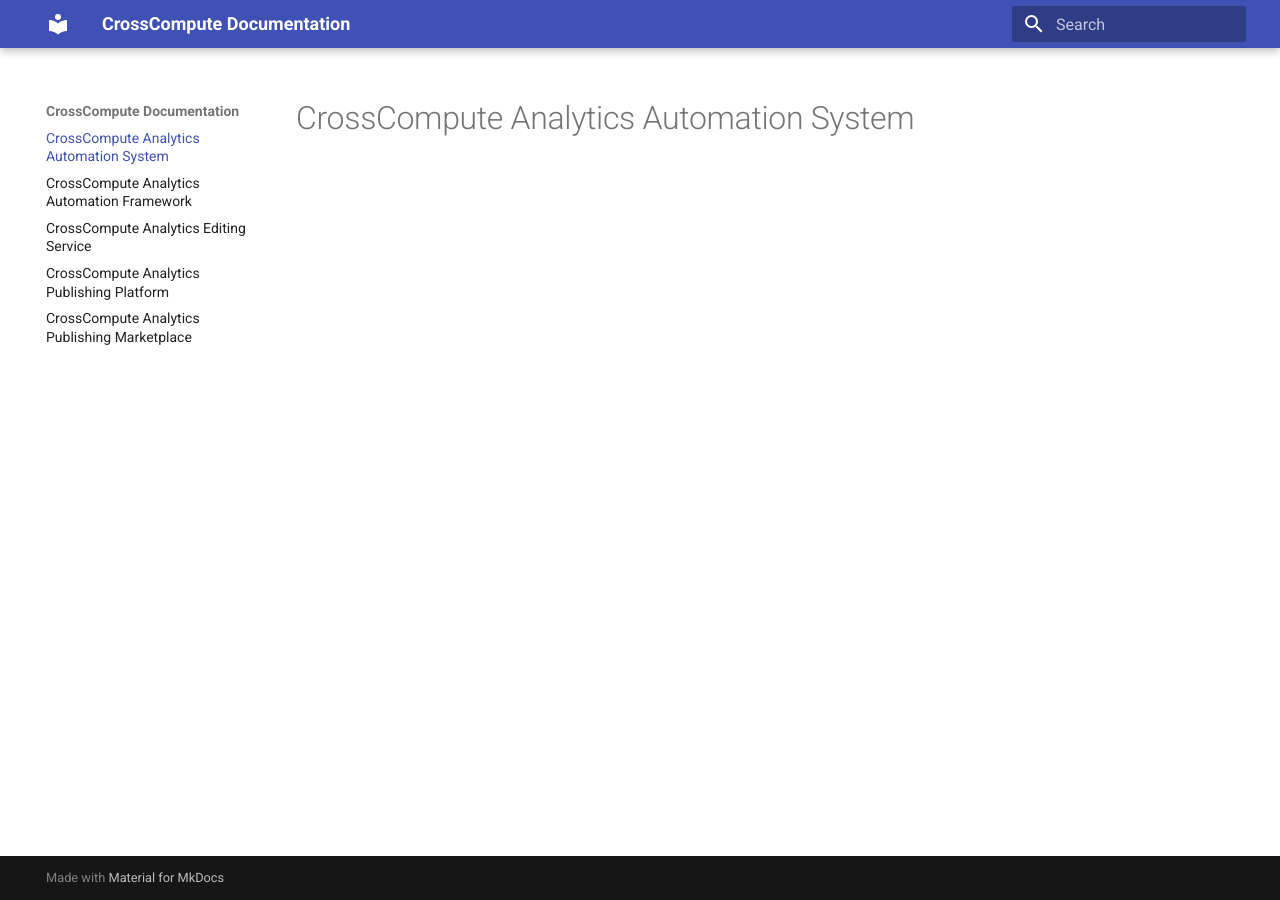
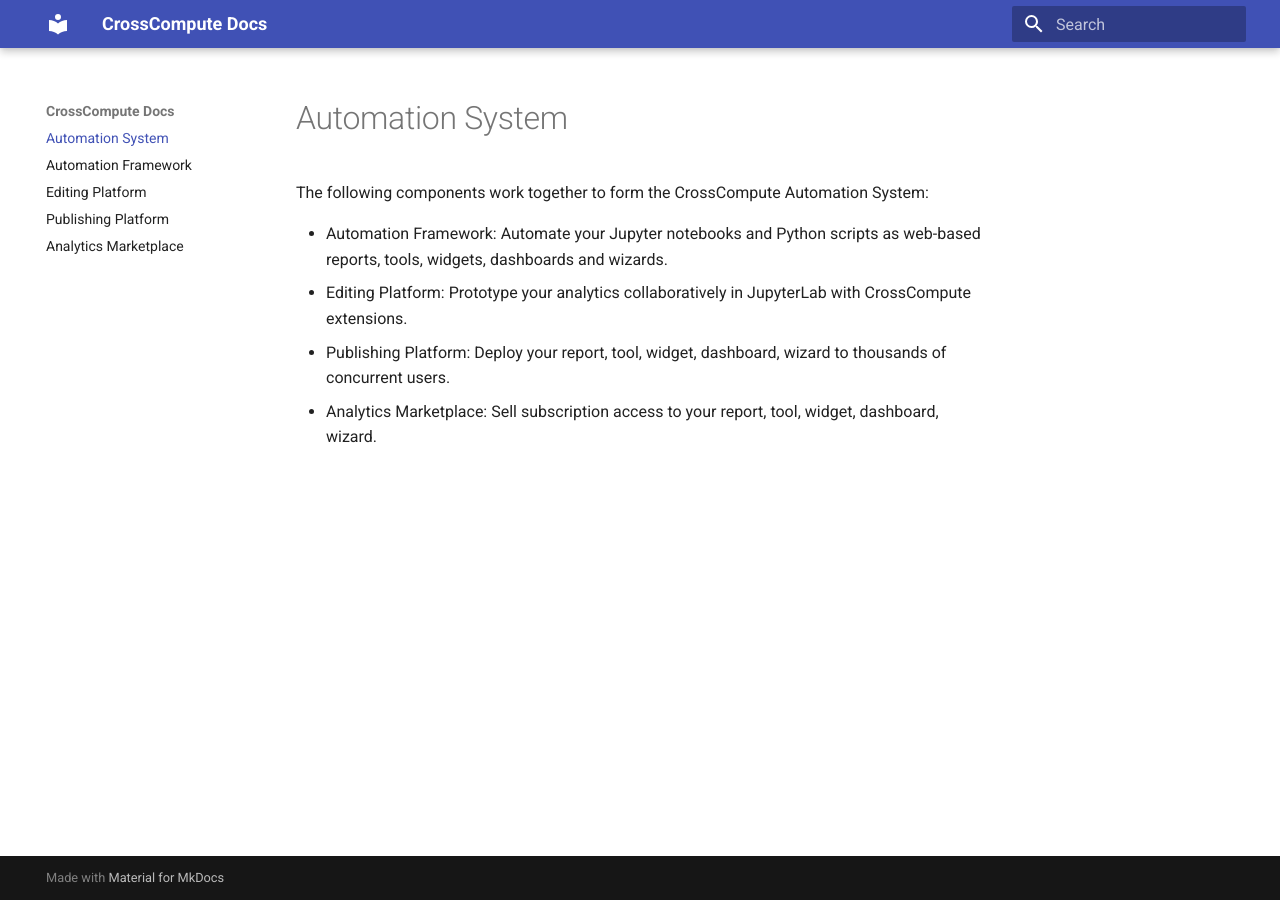
Before and after one commit to crosscompute/crosscompute-docs, an MkDocs documentation site: the page built from docs/README.md, in a window 1280 px wide. Built offline with MkDocs 1.6.1 and Material for MkDocs 9.7.7, drawn with Linux system fonts in a browser that asks for light colours.

Commit message:
Update layout

```diff
--- a/docs/README.md
+++ b/docs/README.md
@@ -1 +1,8 @@
-# CrossCompute Analytics Automation System
+# Automation System
+
+The following components work together to form the CrossCompute Automation System:
+
+- Automation Framework: Automate your Jupyter notebooks and Python scripts as web-based reports, tools, widgets, dashboards and wizards.
+- Editing Platform: Prototype your analytics collaboratively in JupyterLab with CrossCompute extensions.
+- Publishing Platform: Deploy your report, tool, widget, dashboard, wizard to thousands of concurrent users.
+- Analytics Marketplace: Sell subscription access to your report, tool, widget, dashboard, wizard.
--- a/mkdocs.yml
+++ b/mkdocs.yml
@@ -1,8 +1,8 @@
-site_name: CrossCompute Documentation
+site_name: CrossCompute Docs
 theme: material
 nav:
-  - CrossCompute Analytics Automation System: README.md
-  - CrossCompute Analytics Automation Framework: analytics-automation-framework/README.md
-  - CrossCompute Analytics Editing Service: analytics-editing-service/README.md
-  - CrossCompute Analytics Publishing Platform: analytics-publishing-platform/README.md
-  - CrossCompute Analytics Publishing Marketplace: analytics-publishing-marketplace/README.md
+  - Automation System: README.md
+  - Automation Framework: automation-framework/README.md
+  - Editing Platform: editing-platform/README.md
+  - Publishing Platform: publishing-platform/README.md
+  - Analytics Marketplace: analytics-marketplace/README.md
```
Also changed, not shown: docs/analytics-editing-service/README.md (deleted, +0 -1 lines), docs/analytics-marketplace/README.md (added, +1 -0 lines), docs/analytics-publishing-marketplace/README.md (deleted, +0 -1 lines), docs/analytics-publishing-platform/README.md (deleted, +0 -1 lines), docs/automation-framework/README.md (renamed from docs/analytics-automation-framework/README.md, +1 -1 lines), docs/editing-platform/README.md (added, +1 -0 lines), docs/publishing-platform/README.md (added, +1 -0 lines).
